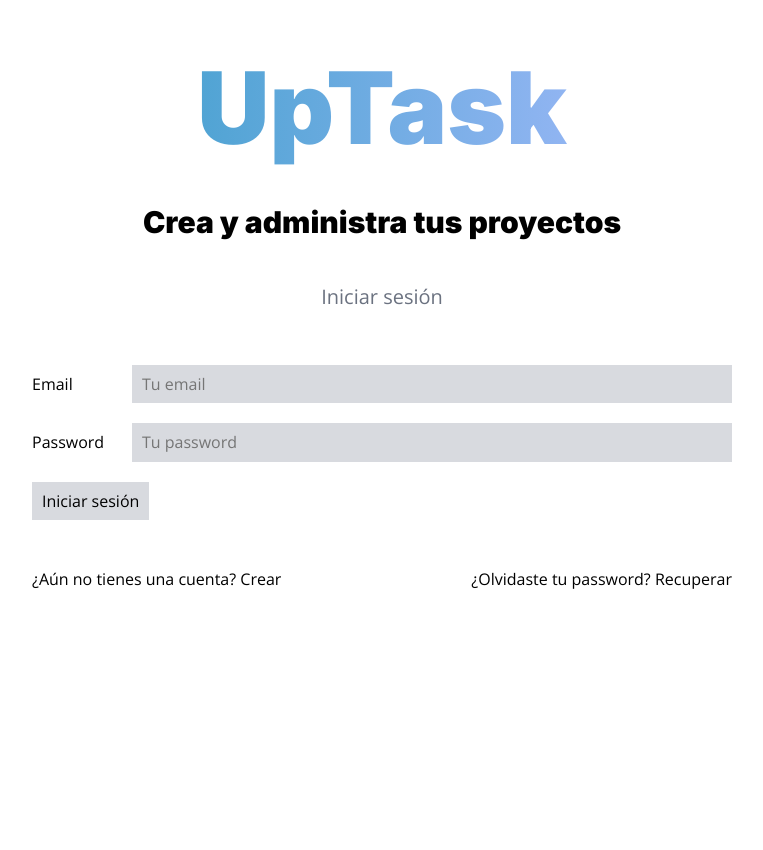
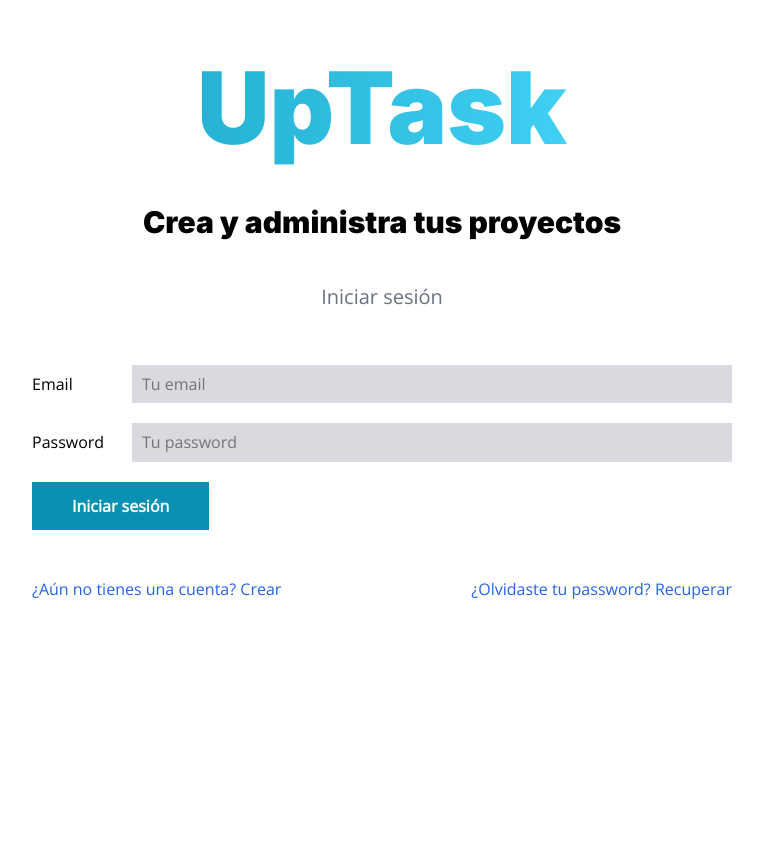
Before and after one commit to colidom/UpTaskMVC, a PHP site: template views/auth/login.php in a window 1280 px wide. Shown: the whole page, without its empty margins (258-1021 px from the left). Run offline with PHP 8.4, Linux system fonts and the light colour scheme; the template is opened without the code that fills it, so the values that code supplies are empty.

Commit message:
Finalizando la Vista del Login

```diff
--- a/src/scss/auth/_index.scss
+++ b/src/scss/auth/_index.scss
@@ -1 +1 @@
-@forward 'crear';
+@forward 'login';
--- a/src/scss/auth/_crear.scss
+++ b/src/scss/auth/_login.scss
@@ -1,19 +1,28 @@
 @use 'base/variables' as v;
 @use 'base/mixins' as m;
 
-.crear {
+.login {
     margin-top: 5rem;
 
     .uptask {
-        background: linear-gradient(to right, v.$cyan 0%, lighten(v.$azul, 25%) 70%);
+        background: linear-gradient(to right, v.$cyan 0%, lighten(v.$cyan, 25%) 70%);
         color: transparent;
         background-clip: text;
         text-align: center;
         font-size: 7rem;
 
-
         @include m.tablet {
             font-size: 10rem;
         }
     }
+
+    input[type="submit"] {
+        @include m.boton(v.$cyan, v.$blanco);
+    }
+
+    .acciones {
+        a {
+            color: v.$blue;
+        }
+    }
 }
--- a/views/auth/login.php
+++ b/views/auth/login.php
@@ -1,4 +1,4 @@
-<div class="contenedor crear">
+<div class="contenedor login">
     <h1 class="uptask">UpTask</h1>
     <p class="tagline">Crea y administra tus proyectos</p>
 
```
Also changed, not shown: public/build/css/app.css, 1 other file.
